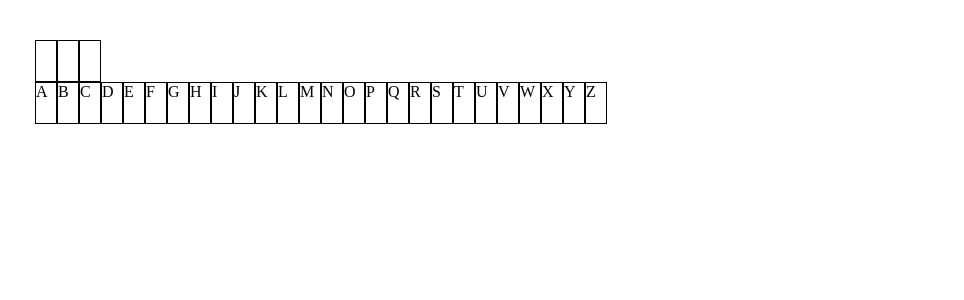
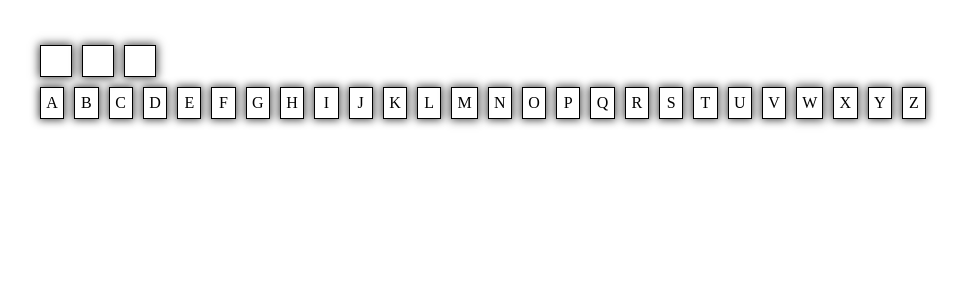
Before and after one commit to AntyfrizZz/hangman, a React (Create React App) app in the folder hangman/: page /game in a window 1280 px wide. Shown: the top 300 px of the page, without its empty margins (157-1121 px from the left). Built offline with nearby package versions, Linux system fonts and the light colour scheme.

Commit message:
Change the styling for the letter cards

```diff
--- a/hangman/src/components/styled/GameScreenStyled.ts
+++ b/hangman/src/components/styled/GameScreenStyled.ts
@@ -2,12 +2,24 @@ import styled, { css } from "styled-components";
 
 export const LetterCard = styled.div<{ disabled: boolean }>`
   width: 20px;
-  height: 40px;
+  height: 20px;
+  padding: 5px;
+  margin: 5px;
+  line-height: 20px;
+  text-align: center;
   cursor: pointer;
   border: 1px solid black;
-  ${(props) =>
+  -webkit-box-shadow: 0px 0px 9px 1px rgba(0, 0, 0, 0.75);
+  -moz-box-shadow: 0px 0px 9px 1px rgba(0, 0, 0, 0.75);
+  box-shadow: 0px 0px 9px 1px rgba(0, 0, 0, 0.75);
+  ${props =>
     props.disabled &&
     css`
       cursor: not-allowed;
+      color: grey;
+      border-color: grey;
+      -webkit-box-shadow: 0px 0px 9px 1px rgba(0, 0, 0, 0.25);
+      -moz-box-shadow: 0px 0px 9px 1px rgba(0, 0, 0, 0.25);
+      box-shadow: 0px 0px 9px 1px rgba(0, 0, 0, 0.25);
     `};
 `;
```
